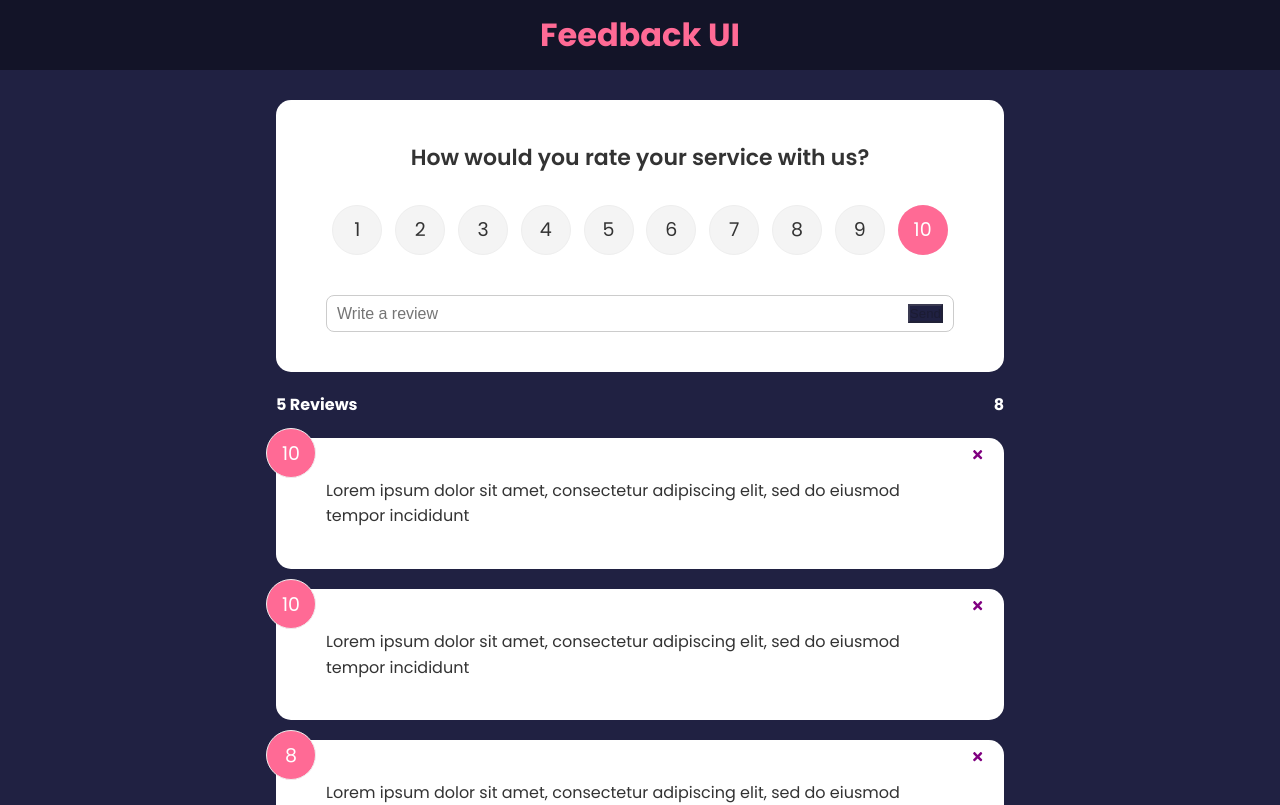
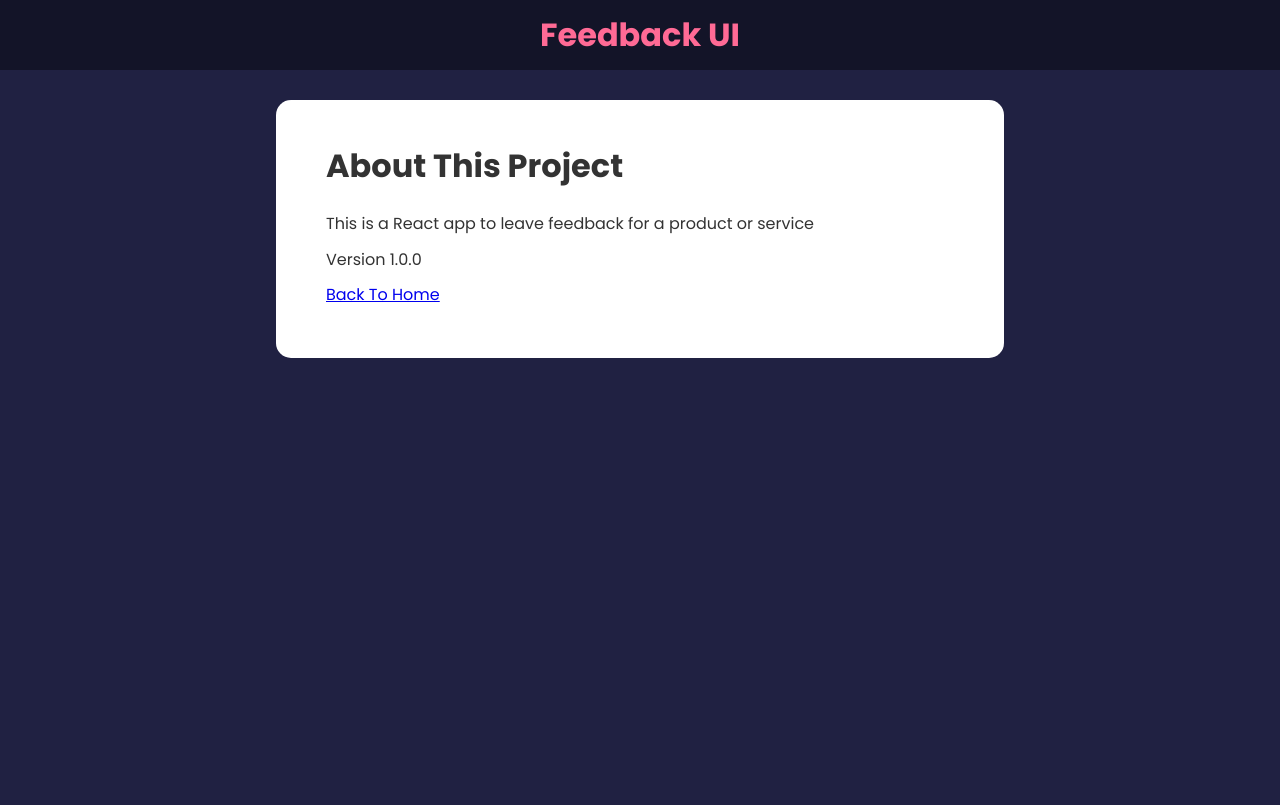
Before and after one commit to Princess-Morris/a-feedback-feat, a React (Create React App) app: page /about in a window 1280 px wide. Shown: the top 805 px of the page. Built offline with nearby package versions, Linux system fonts and the light colour scheme.

Commit message:
Add react-router-dom

```diff
--- a/package.json
+++ b/package.json
@@ -10,6 +10,7 @@
     "react": "^18.3.1",
     "react-dom": "^18.3.1",
     "react-icons": "^5.2.1",
+    "react-router-dom": "^6.24.1",
     "react-scripts": "5.0.1",
     "uuid": "^10.0.0",
     "web-vitals": "^2.1.4"
--- a/src/App.js
+++ b/src/App.js
@@ -1,36 +1,52 @@
-import {v4 as uuidv4} from 'uuid'
-import { useState } from 'react';
-import Header from './components/Header'
-import FeedbackData from './data/FeedbackData';
-import FeedbackList from './components/FeedbackList';
-import FeedbackStats from './components/FeedbackStats';
-import FeedbackForm from './components/FeedbackForm';
+import { v4 as uuidv4 } from "uuid";
+import { BrowserRouter as Router, Route, Routes } from "react-router-dom";
+import { useState } from "react";
+import Header from "./components/Header";
+import FeedbackData from "./data/FeedbackData";
+import FeedbackList from "./components/FeedbackList";
+import FeedbackStats from "./components/FeedbackStats";
+import FeedbackForm from "./components/FeedbackForm";
+import AboutPage from "./pages/AboutPage";
 
 function App() {
-  const [feedback, setFeedback] = useState(FeedbackData)
+  const [feedback, setFeedback] = useState(FeedbackData);
 
   const addFeedback = (newFeedback) => {
-    newFeedback.id = uuidv4()
-      // console.log(newFeedback)
-      setFeedback([newFeedback, ...feedback])
-  }
+    newFeedback.id = uuidv4();
+    // console.log(newFeedback)
+    setFeedback([newFeedback, ...feedback]);
+  };
 
   const deleteFeedback = (id) => {
-    if(window.confirm('Are you sure you want to delete?')){
-      setFeedback(feedback.filter((item) => item.id !== id))
+    if (window.confirm("Are you sure you want to delete?")) {
+      setFeedback(feedback.filter((item) => item.id !== id));
     }
-  }
+  };
 
   return (
-    <>
-   <Header />
-    <div className='container'>
-      <FeedbackForm handleAdd={addFeedback} />
-      <FeedbackStats feedback={feedback} />
-    <FeedbackList feedback={feedback}
-    handleDelete={deleteFeedback} />
-    </div>
-   </>
+    <Router>
+      <Header />
+      <div className="container">
+        <Routes>
+          <Route
+            exact
+            path="/"
+            element={
+              <>
+                <FeedbackForm handleAdd={addFeedback} />
+                <FeedbackStats feedback={feedback} />
+                <FeedbackList
+                  feedback={feedback}
+                  handleDelete={deleteFeedback}
+                />
+              </>
+            }
+          ></Route>
+
+          <Route path="/about" element={<AboutPage />} />
+        </Routes>
+      </div>
+    </Router>
   );
 }
 
--- /dev/null
+++ b/src/pages/AboutPage.jsx
@@ -0,0 +1,19 @@
+import Card from "../shared/Card"
+
+function AboutPage(){
+    return (
+        <Card>
+            <div className="about">
+              <h1>About This Project</h1>
+              <p>This is a React app to leave feedback for a product or service </p>
+               <p>Version 1.0.0</p>
+
+                <p>
+                    <a href="/">Back To Home</a>
+                </p>
+            </div>
+        </Card>
+    )
+}
+
+export default AboutPage
```
Also changed, not shown: 1 other file (tests, documents, lock files or other folders).
